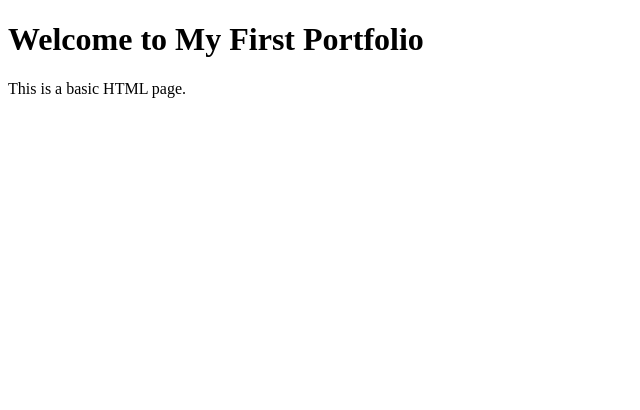
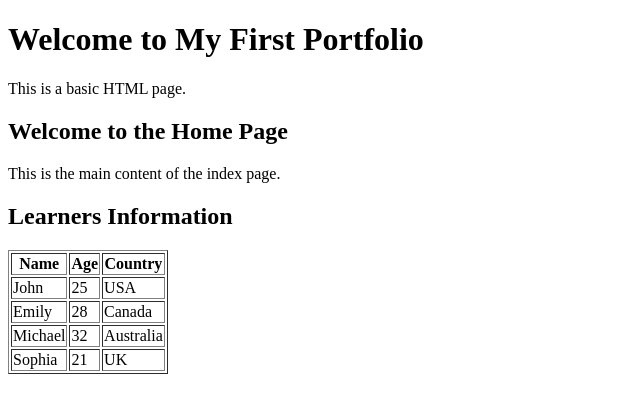
Before and after one commit to NanaAchiaa28/My_First_Portfolio, a plain HTML site: page html_basic/base_index.html in a window 1280 px wide. Shown: the whole page, without its empty margins (0-640 px from the left). Drawn offline with Linux system fonts and the light colour scheme.

Commit message:
Update base_index.html

```diff
--- a/html_basic/base_index.html
+++ b/html_basic/base_index.html
@@ -10,3 +10,42 @@
     <p>This is a basic HTML page.</p>
 </body>
 </html>
+<article>
+    <!-- Existing content of your article -->
+    <h1>Welcome to the Home Page</h1>
+    <p>This is the main content of the index page.</p>
+
+    <!-- New table of learners -->
+    <h2>Learners Information</h2>
+    <table border="1">
+        <thead>
+            <tr>
+                <th>Name</th>
+                <th>Age</th>
+                <th>Country</th>
+            </tr>
+        </thead>
+        <tbody>
+            <tr>
+                <td>John</td>
+                <td>25</td>
+                <td>USA</td>
+            </tr>
+            <tr>
+                <td>Emily</td>
+                <td>28</td>
+                <td>Canada</td>
+            </tr>
+            <tr>
+                <td>Michael</td>
+                <td>32</td>
+                <td>Australia</td>
+            </tr>
+            <tr>
+                <td>Sophia</td>
+                <td>21</td>
+                <td>UK</td>
+            </tr>
+        </tbody>
+    </table>
+</article>
```
